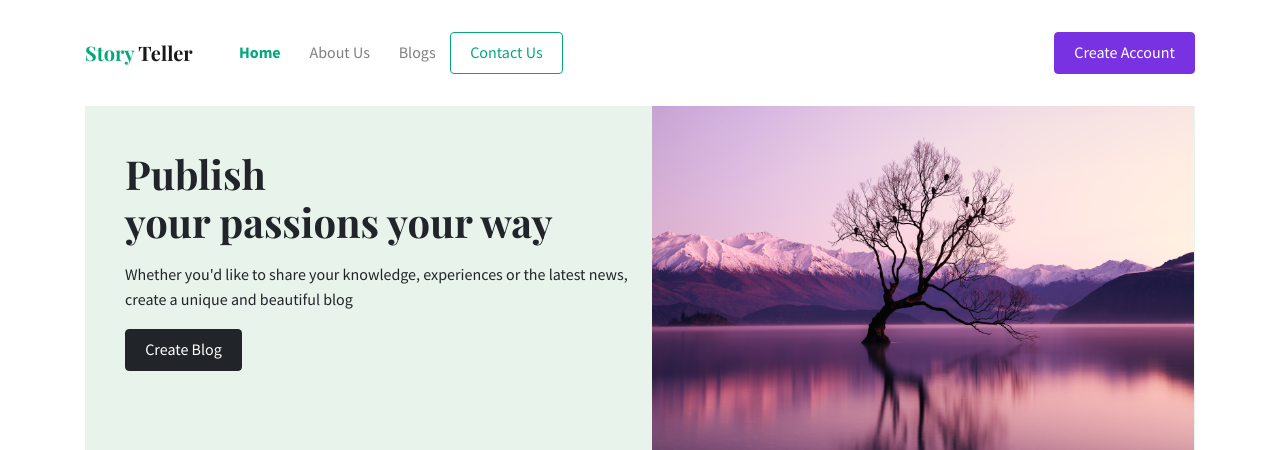
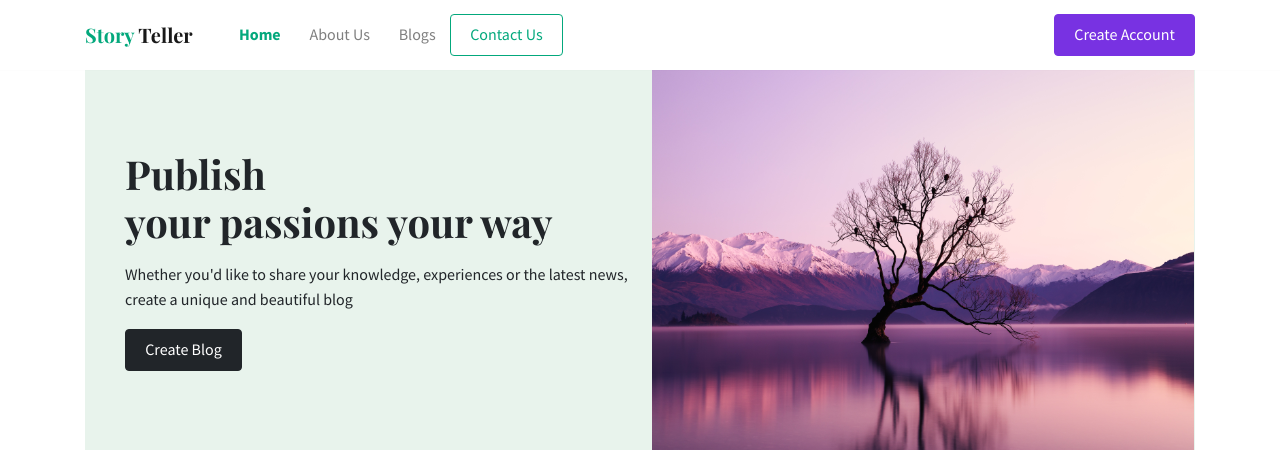
Before and after one commit to PiyushThaware07/Story-Teller-Blog, a Django app: page / in a window 1280 px wide. Shown: the top 450 px of the page. Run offline with Django 4.2, Linux system fonts and the light colour scheme; data that the repository does not hold is empty; some libraries are stand-ins or nearby versions.

Commit message:
Version 3 Navbar fix

```diff
--- a/Apps/templates/Home.html
+++ b/Apps/templates/Home.html
@@ -169,7 +169,7 @@ NAVBAR
 				<!-- ===============================================================================
 					Create Account Model
 				================================================================================== -->
-				<button type="button" class="btn btn-secondary ms-5 ms-md-0 my-4" data-bs-toggle="modal"
+				<button type="button" class="btn btn-secondary my-1 mb-3 my-md-0" data-bs-toggle="modal"
 					data-bs-target="#staticBackdrop1">
 					Create Account
 				</button>
```
